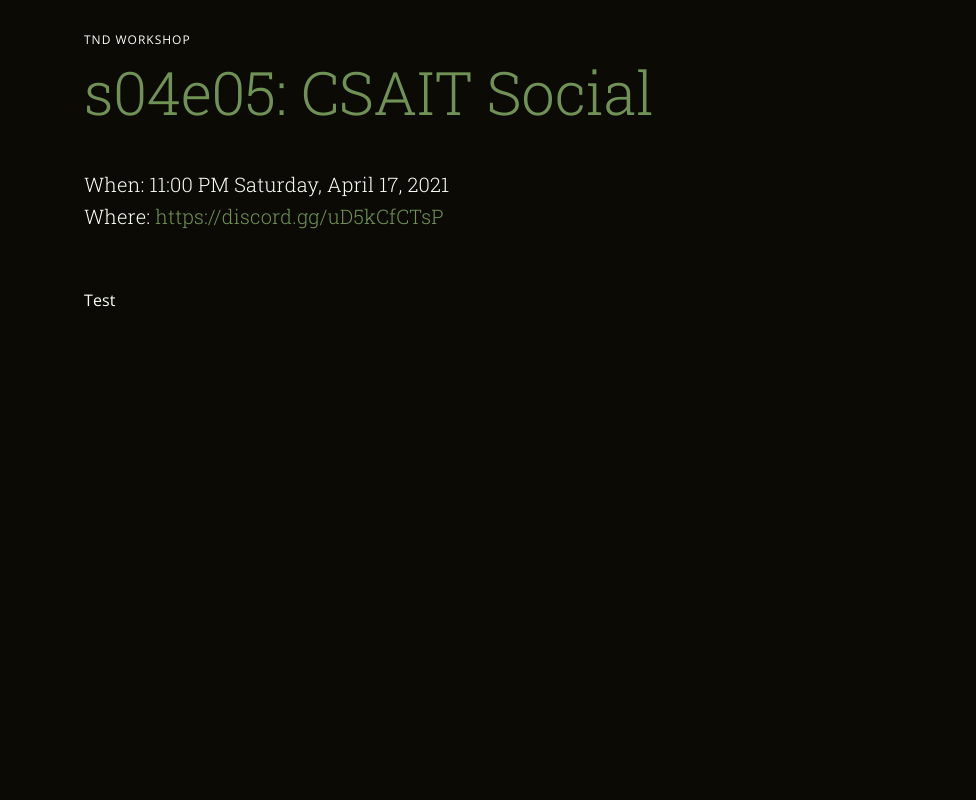
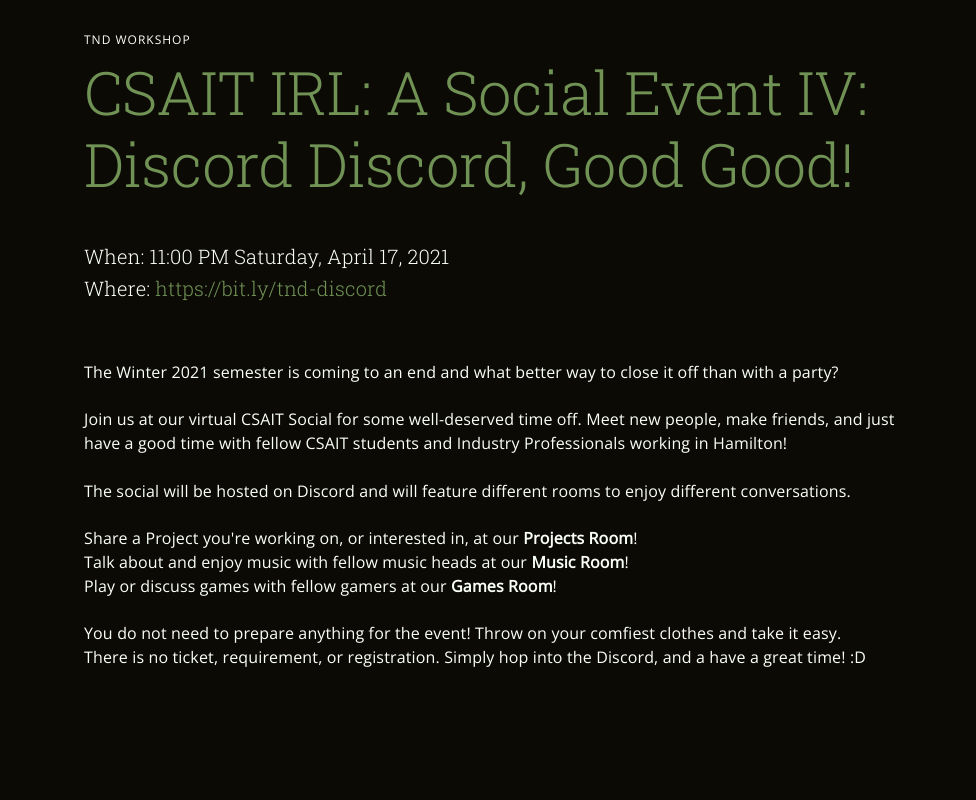
Before and after one commit to the-new-developers/tnd-website, a Gatsby site in the folder website/: page /s04e05-csait-social/ in a window 1280 px wide. Shown: the full height of the page, 304-1280 px from the left. Built offline with nearby package versions, Linux system fonts and the light colour scheme; Gatsby itself is replaced by a stand-in of ours.

Commit message:
Update Events “s04e05-csait-social”

```diff
--- a/website/src/events/s04e05-csait-social.md
+++ b/website/src/events/s04e05-csait-social.md
@@ -1,10 +1,21 @@
 ---
 templateKey: event-post
-title: "s04e05: CSAIT Social"
+title: "CSAIT IRL: A Social Event IV: Discord Discord, Good Good!"
 featured: true
 type: The New Developers
 date: 2021-04-17T23:00:00.000Z
-where: https://discord.gg/uD5kCfCTsP
+where: https://bit.ly/tnd-discord
 author: Gabriel Gabrie
 ---
-Test
+The Winter 2021 semester is coming to an end and what better way to close it off than with a party?
+
+Join us at our virtual CSAIT Social for some well-deserved time off. Meet new people, make friends, and just have a good time with fellow CSAIT students and Industry Professionals working in Hamilton!\
+\
+The social will be hosted on Discord and will feature different rooms to enjoy different conversations.
+
+Share a Project you're working on, or interested in, at our **Projects Room**!\
+Talk about and enjoy music with fellow music heads at our **Music Room**!\
+Play or discuss games with fellow gamers at our **Games Room**!
+
+You do not need to prepare anything for the event! Throw on your comfiest clothes and take it easy.\
+There is no ticket, requirement, or registration. Simply hop into the Discord, and a have a great time! :D
```
